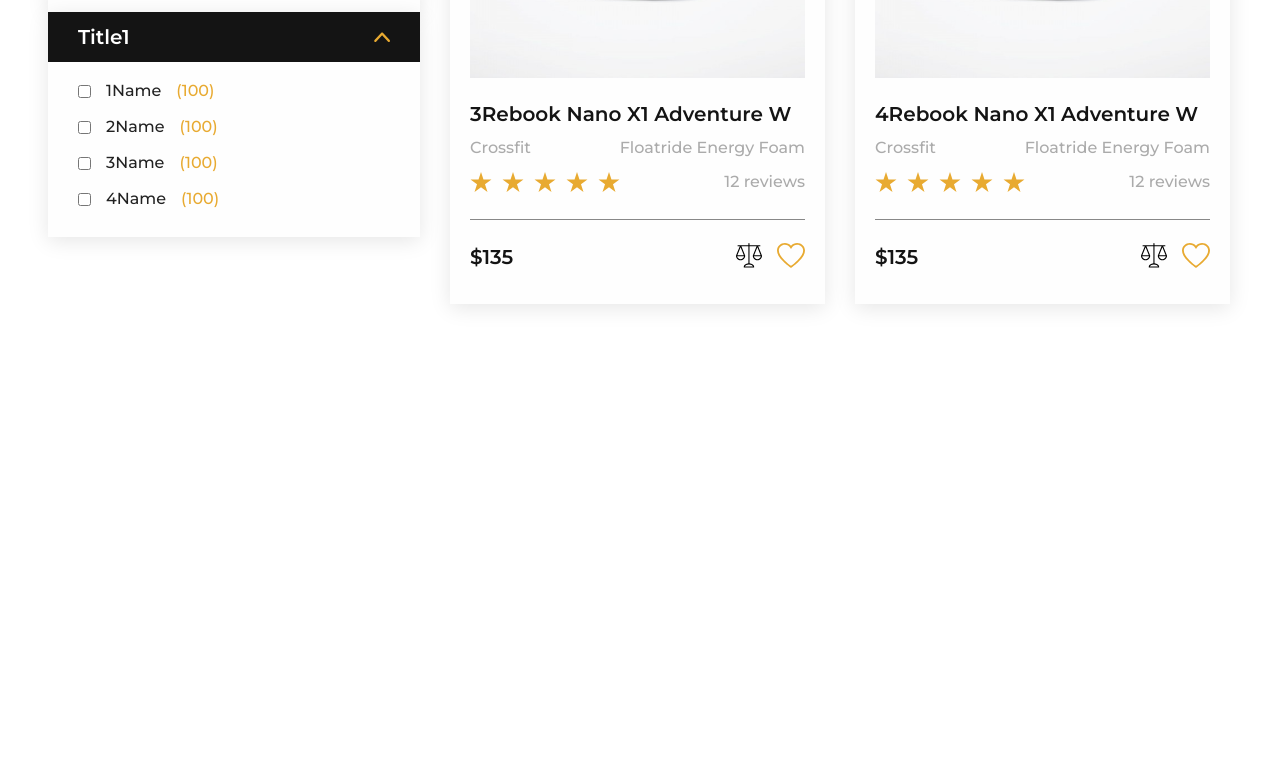
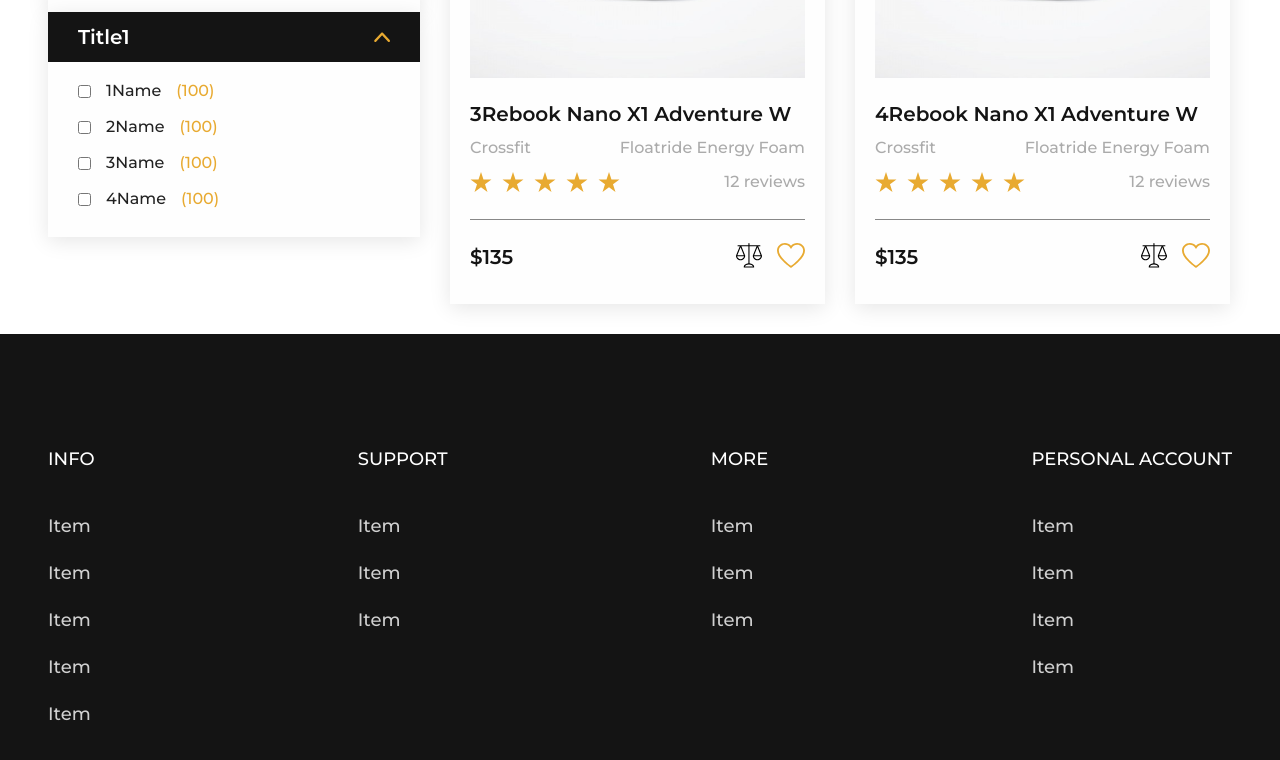
Before and after one commit to nastiaymlnv/react-site, a React (Create React App) app: page / in a window 1280 px wide. Shown: the part 1188-1948 px from the top of the page. Before the commit the page ends 1522 px from the top, so only its background shows below. Built offline with nearby package versions, Linux system fonts and the light colour scheme.

Commit message:
add footer

```diff
--- a/src/components/DropdownFilterList/DropdownFilterList.css
+++ b/src/components/DropdownFilterList/DropdownFilterList.css
@@ -16,6 +16,7 @@
     font-size: var(--font-size-large);
     line-height: 24px;
     color: var(--main-color-light);
+    cursor: pointer;
 }
 
 .dropdown_title {
--- /dev/null
+++ b/src/components/Footer/Footer.css
@@ -0,0 +1,57 @@
+@import url('../../index.css');
+
+.footer {
+    background-color: var(--main-color-dark);
+    padding-top: 102px;
+    padding-bottom: 58px;
+}
+
+.footer-wrapper {
+    display: flex;
+    justify-content: space-between;
+}
+
+.footer-list li:first-child {
+    text-transform: uppercase;
+    color:  var(--main-color-light);
+    margin-bottom: 20px;
+}
+
+.footer-list_item {
+    font-size: var(--font-size-medium);
+    line-height: 27px;
+    color: rgba(255, 255, 255, 0.8);
+    padding: 10px 0;
+}
+
+.footer_info-list {
+
+}
+
+.footer_info-list_item {
+
+}
+
+.footer_support-list {
+
+}
+
+.footer_support-list_item {
+
+}
+
+.footer_more-list {
+
+}
+
+.footer_more-list_item {
+
+}
+
+.footer_account-list {
+
+}
+
+.footer_account-list_item {
+
+}
--- /dev/null
+++ b/src/components/Footer/Footer.js
@@ -0,0 +1,114 @@
+import React from "react";
+import "./Footer.css";
+
+export default function Footer() {
+    return(
+        <footer className="footer">
+            <div className="content-wrapper footer-wrapper">
+                <ul className="footer-list">
+                    <li className="footer-list_item">
+                        <a href="#" className="footer-list_link link">
+                            Info
+                        </a>
+                    </li>
+                    <li className="footer-list_item">
+                        <a href="#" className="footer-list_link link">
+                            Item
+                        </a>
+                    </li>
+                    <li className="footer-list_item">
+                        <a href="#" className="footer-list_link link">
+                            Item
+                        </a>
+                    </li>
+                    <li className="footer-list_item">
+                        <a href="#" className="footer-list_link link">
+                            Item
+                        </a>
+                    </li>
+                    <li className="footer-list_item">
+                        <a href="#" className="footer-list_link link">
+                            Item
+                        </a>
+                    </li>
+                    <li className="footer-list_item">
+                        <a href="#" className="footer-list_link link">
+                            Item
+                        </a>
+                    </li>
+                </ul>
+                <ul className="footer-list">
+                    <li className="footer-list_item">
+                        <a href="#" className="footer-list_link link">
+                            Support
+                        </a>
+                    </li>
+                    <li className="footer-list_item">
+                        <a href="#" className="footer-list_link link">
+                            Item
+                        </a>
+                    </li>
+                    <li className="footer-list_item">
+                        <a href="#" className="footer-list_link link">
+                            Item
+                        </a>
+                    </li>
+                    <li className="footer-list_item">
+                        <a href="#" className="footer-list_link link">
+                            Item
+                        </a>
+                    </li>
+                </ul>
+                <ul className="footer-list">
+                    <li className="footer-list_item">
+                        <a href="#" className="footer-list_link link">
+                            More
+                        </a>
+                    </li>
+                    <li className="footer-list_item">
+                        <a href="#" className="footer-list_link link">
+                            Item
+                        </a>
+                    </li>
+                    <li className="footer-list_item">
+                        <a href="#" className="footer-list_link link">
+                            Item
+                        </a>
+                    </li>
+                    <li className="footer-list_item">
+                        <a href="#" className="footer-list_link link">
+                            Item
+                        </a>
+                    </li>
+                </ul>
+                <ul className="footer-list">
+                    <li className="footer-list_item">
+                        <a href="#" className="footer-list_link link">
+                            Personal account
+                        </a>
+                    </li>
+                    <li className="footer-list_item">
+                        <a href="#" className="footer-list_link link">
+                            Item
+                        </a>
+                    </li>
+                    <li className="footer-list_item">
+                        <a href="#" className="footer-list_link link">
+                            Item
+                        </a>
+                    </li>
+                    <li className="footer-list_item">
+                        <a href="#" className="footer-list_link link">
+                            Item
+                        </a>
+                    </li>
+                    <li className="footer-list_item">
+                        <a href="#" className="footer-list_link link">
+                            Item
+                        </a>
+                    </li>
+                </ul>
+            </div>
+        </footer>
+    )
+}
--- a/src/pages/Catalog/Catalog.js
+++ b/src/pages/Catalog/Catalog.js
@@ -3,6 +3,7 @@
 import CatalogCard from "../../components/CatalogCard/CatalogCard";
 import PageLocationLine from "../../components/PageLocationLine/PageLocationLine";
 import DropdownFilterList from "../../components/DropdownFilterList/DropdownFilterList";
+import Footer from "../../components/Footer/Footer";
 
 import "./Catalog.css";
 
@@ -42,6 +43,7 @@
                         }
                     </div>
                 </div>
+                <Footer />
             </>
         )
     }
```
